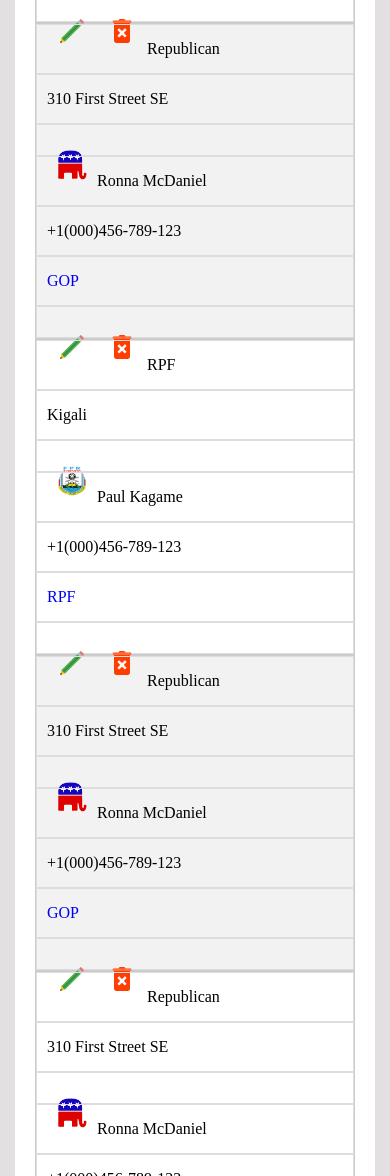
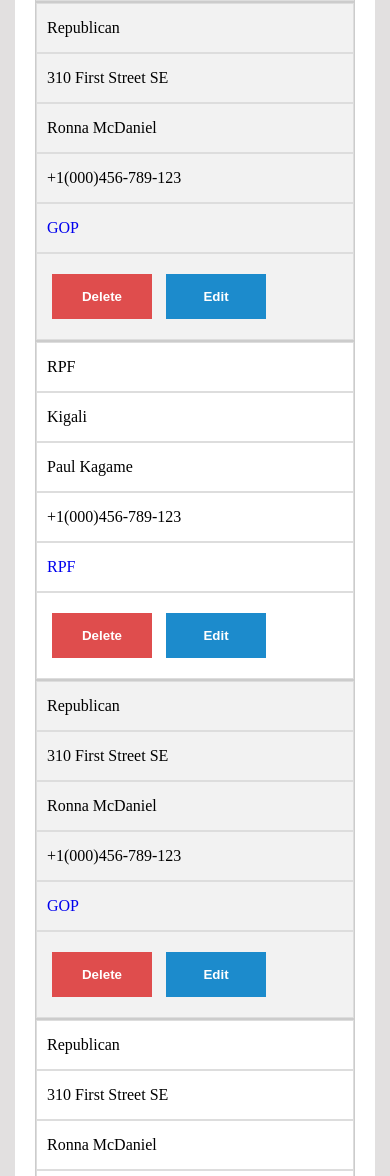
Before and after one commit to niyobobo/Politico, a plain HTML site: page admin.html in a window 390 px wide. Shown: the part 824-2000 px from the top of the page. Drawn offline with Linux system fonts and the light colour scheme.

Commit message:
This commit add responsivenes to button

```diff
--- a/admin.html
+++ b/admin.html
@@ -39,7 +39,6 @@
                     <tr>
                         <th>Name</th>
                         <th>Physical Address</th>
-                        <th>Logo</th>
                         <th>Representative</th>
                         <th>Telephone</th>
                         <th>Website</th>
@@ -48,61 +47,56 @@
                     <tr>
                         <td>Democratic</td>
                         <td>Washington, D.C.</td>
-                        <td><img src="img/democratic.png" alt="democratic"></td>
                         <td>Tom Perez</td>
                         <td>+1(000)456-789-123</td>
                         <td><a href="https://democrats.org/" target="_new">Democratic</a></td>
                         <td>
-                            <a href="editParty.html"><img src="img/edit.png" alt="delete"></a>
-                            <img src="img/delete.png" alt="delete">
+                            <button class="btn-delete" type="submit">Delete</button>
+                            <a href="editParty.html"> <button class="btn-edit" type="Edit">Edit</button></a>
                         </td>
                     </tr>
                     <tr>
                         <td>Republican</td>
                         <td>310 First Street SE</td>
-                        <td><img src="img/logo.png" alt="Republican"></td>
                         <td>Ronna McDaniel</td>
                         <td>+1(000)456-789-123</td>
                         <td><a href="https://www.gop.com/" target="_new">GOP</a></td>
                         <td>
-                            <a href="editParty.html"><img src="img/edit.png" alt="delete"></a>
-                            <img src="img/delete.png" alt="delete">
+                            <button class="btn-delete" type="submit">Delete</button>
+                            <a href="editParty.html"> <button class="btn-edit" type="Edit">Edit</button></a>
                         </td>
                     </tr>
                     <tr>
                         <td>RPF</td>
                         <td>Kigali</td>
-                        <td><img src="img/fpr.png" alt="fpr"></td>
                         <td>Paul Kagame</td>
                         <td>+1(000)456-789-123</td>
                         <td><a href="http://rpfinkotanyi.rw/index.php?id=371" target="_new">RPF</a></td>
                         <td>
-                            <a href="editParty.html"><img src="img/edit.png" alt="delete"></a>
-                            <img src="img/delete.png" alt="delete">
+                            <button class="btn-delete" type="submit">Delete</button>
+                            <a href="editParty.html"> <button class="btn-edit" type="Edit">Edit</button></a>
                         </td>
                     </tr>
                     <tr>
                         <td>Republican</td>
                         <td>310 First Street SE</td>
-                        <td><img src="img/logo.png" alt="Republican"></td>
                         <td>Ronna McDaniel</td>
                         <td>+1(000)456-789-123</td>
                         <td><a href="https://www.gop.com/" target="_new">GOP</a></td>
                         <td>
-                            <a href="editParty.html"><img src="img/edit.png" alt="delete"></a>
-                            <img src="img/delete.png" alt="delete">
+                            <button class="btn-delete" type="submit">Delete</button>
+                            <a href="editParty.html"> <button class="btn-edit" type="Edit">Edit</button></a>
                         </td>
                     </tr>
                     <tr>
                         <td>Republican</td>
                         <td>310 First Street SE</td>
-                        <td><img src="img/logo.png" alt="Republican"></td>
                         <td>Ronna McDaniel</td>
                         <td>+1(000)456-789-123</td>
                         <td><a href="https://www.gop.com/" target="_new">GOP</a></td>
                         <td>
-                            <a href="editParty.html"><img src="img/edit.png" alt="delete"></a>
-                            <img src="img/delete.png" alt="delete">
+                            <button class="btn-delete" type="submit">Delete</button>
+                            <a href="editParty.html"> <button class="btn-edit" type="Edit">Edit</button></a>
                         </td>
                     </tr>
                 </table>
--- a/css/style.css
+++ b/css/style.css
@@ -7,7 +7,7 @@
 }
 
 button {
-    min-width: 80px;
+    min-width: 50px;
     font-weight: bolder;
     cursor: pointer;
     padding: 15px 15px;
@@ -265,4 +265,10 @@
     .side-nav {
         width: 0px;
     }
+
+    button {
+        display: inline-block;
+        margin: 0px;
+        min-width: 100px;
+    }
 }
```
Also changed, not shown: governmentOffice.html (+8 -8 lines), 1 other file.
